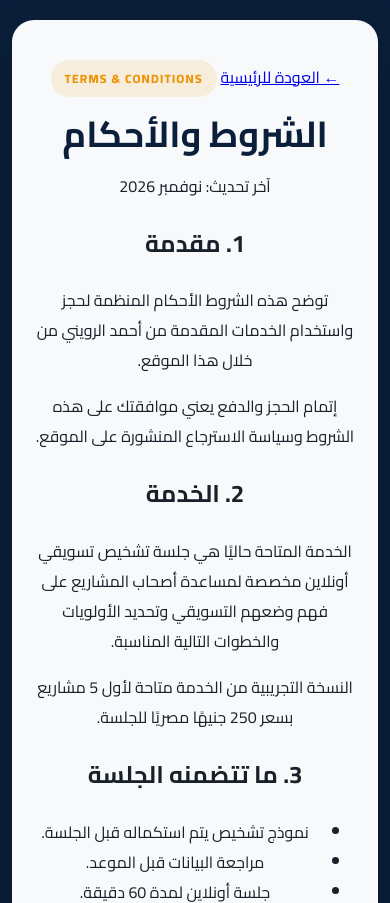
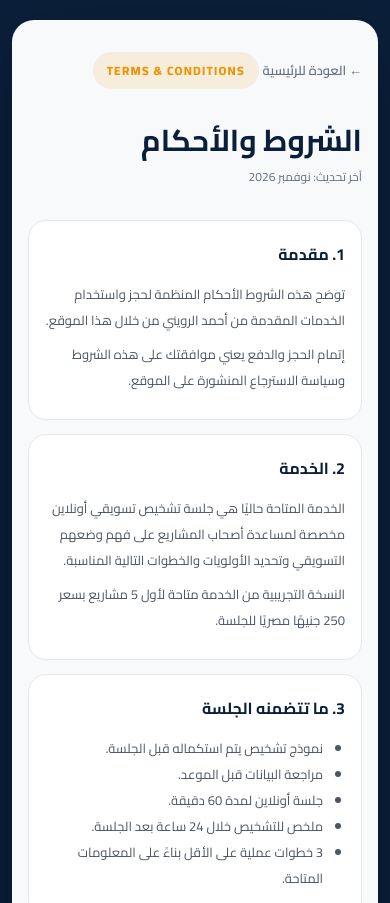
Before and after one commit to elrewinynow/portfolio, a plain HTML site: page terms.html in a window 390 px wide. Shown: the top 903 px of the page. Drawn offline with Linux system fonts and the light colour scheme.

Commit message:
Add styles for legal pages and content

```diff
--- a/style.css
+++ b/style.css
@@ -280,3 +280,100 @@ footer a:hover {
     justify-content: center;
   }
 }
+
+/* =========================
+   Legal Pages
+========================= */
+
+.legal-page {
+  width: min(100%, 780px);
+  text-align: right;
+}
+
+.back-link {
+  display: inline-block;
+  margin-bottom: 24px;
+  color: var(--muted);
+  text-decoration: none;
+  font-size: 13px;
+  font-weight: 600;
+  transition: .2s ease;
+}
+
+.back-link:hover {
+  color: var(--orange);
+}
+
+.legal-title {
+  margin-top: 18px;
+  font-size: clamp(30px, 6vw, 42px);
+}
+
+.legal-updated {
+  margin: 8px 0 32px;
+  color: var(--muted);
+  font-size: 12px;
+}
+
+.legal-content {
+  display: grid;
+  gap: 14px;
+}
+
+.legal-content section {
+  padding: 22px 24px;
+  background: var(--white);
+  border: 1px solid var(--border);
+  border-radius: 18px;
+}
+
+.legal-content h2 {
+  margin: 0 0 12px;
+  color: var(--navy);
+  font-size: 18px;
+}
+
+.legal-content p {
+  margin: 8px 0;
+  color: #4B5563;
+  font-size: 14px;
+  line-height: 2;
+}
+
+.legal-content ul {
+  margin: 8px 0;
+  padding-right: 22px;
+  color: #4B5563;
+  font-size: 14px;
+  line-height: 2;
+}
+
+.legal-content a {
+  color: var(--orange);
+  font-weight: 700;
+  text-decoration: none;
+}
+
+.legal-content a:hover {
+  text-decoration: underline;
+}
+
+@media (max-width: 480px) {
+
+  .legal-page {
+    padding: 32px 16px 22px;
+  }
+
+  .legal-content section {
+    padding: 18px 16px;
+  }
+
+  .legal-content h2 {
+    font-size: 16px;
+  }
+
+  .legal-content p,
+  .legal-content ul {
+    font-size: 13px;
+  }
+}
```
